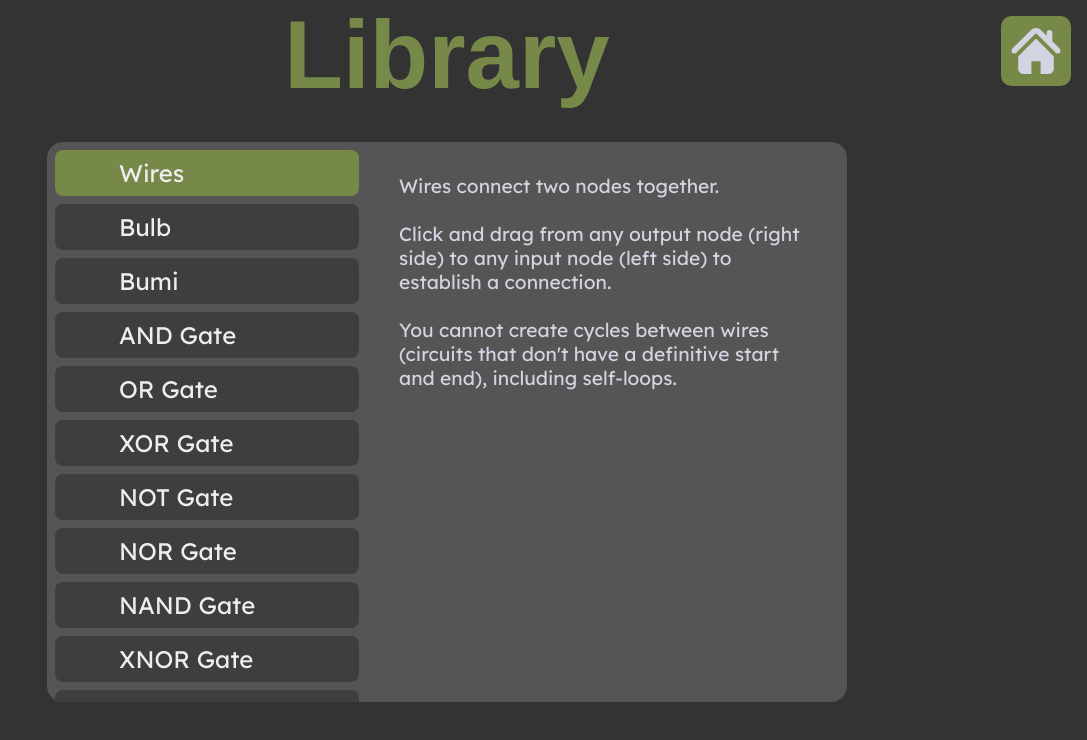
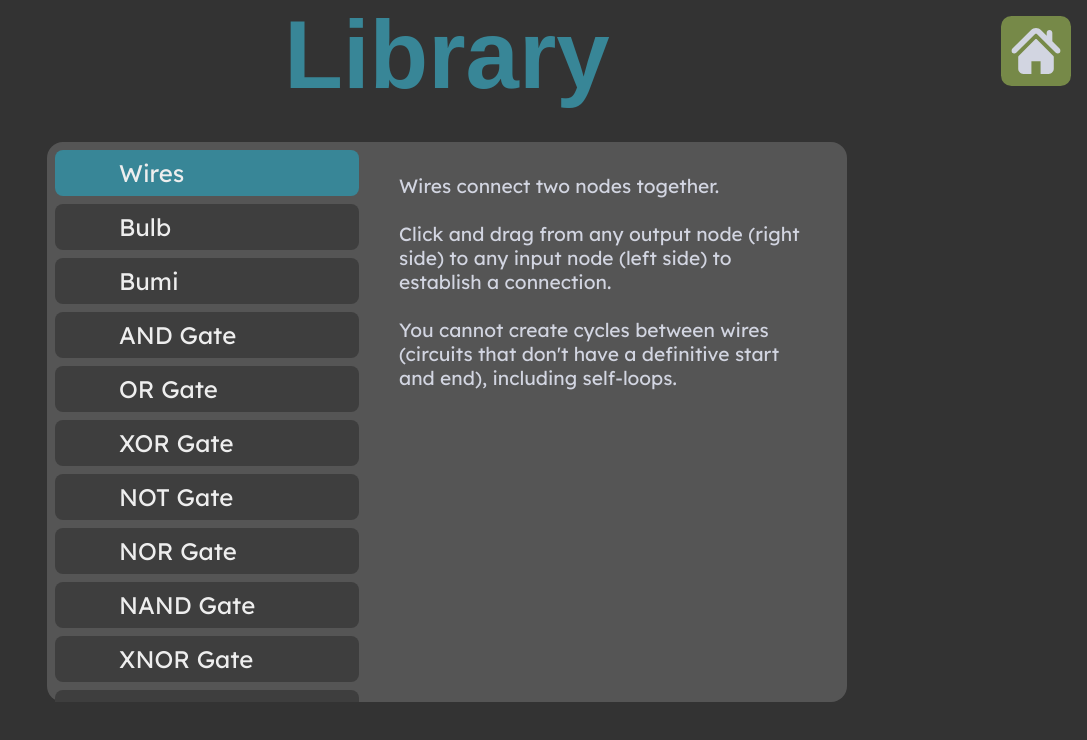
Before and after one commit to benjamin-cates/ant_logic, a React (Vite) app in the folder frontend/: page /library in a window 1280 px wide. Shown: the top 740 px of the page, without its empty margins (193-1280 px from the left). Built offline with nearby package versions, Linux system fonts and the light colour scheme; a web font is replaced by a local one.

Commit message:
Library theme

```diff
--- a/frontend/src/styles/library.css
+++ b/frontend/src/styles/library.css
@@ -39,10 +39,10 @@ h1.leaderboard {
     transition: none;
 }
 .lib_page_btn.lib_page_btn_sel {
-    background: var(--green);
+    background: var(--blue);
 }
 button.lib_page_btn.lib_page_btn_sel:hover {
-    background: var(--green);
+    background: var(--blue);
 }
 button.lib_page_btn:hover {
     transform: scale(1.0);
@@ -57,3 +57,7 @@ button.lib_page_btn:hover {
     margin-left: 10rem;
     transform: scale(2)
 }
+
+#library_header {
+    color: #388697;
+}
```
